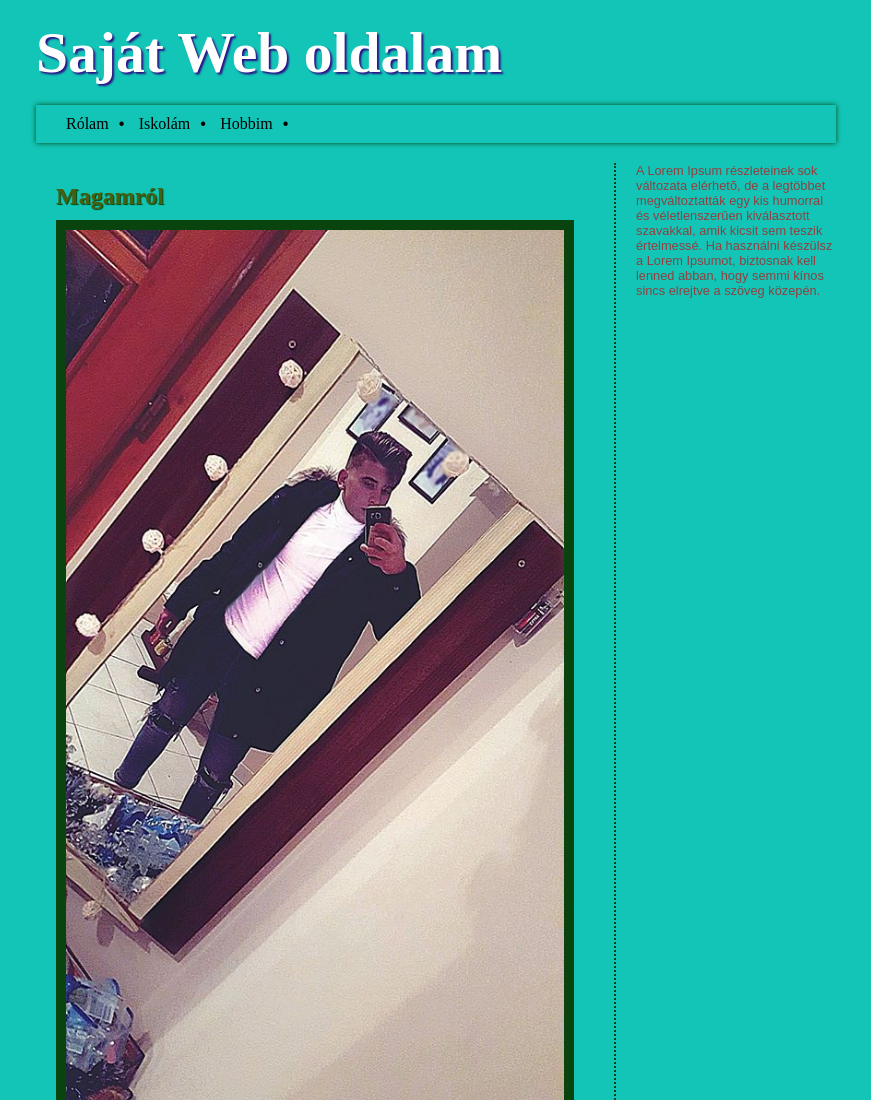
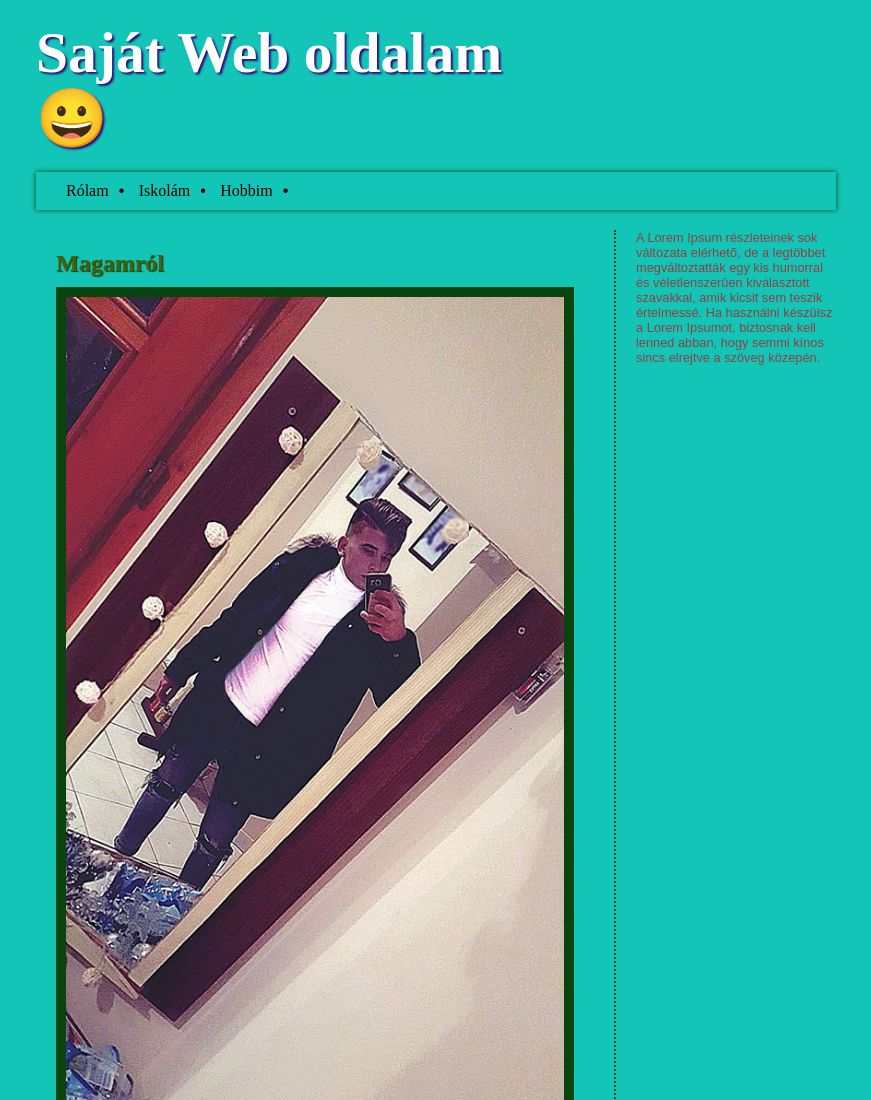
Before and after one commit to unyika123/diakweb-1, a plain HTML site: page index.html in a window 1280 px wide. Shown: the top 1100 px of the page, without its empty margins (204-1075 px from the left). Drawn offline with Linux system fonts and the light colour scheme.

Commit message:
#đdasdd

```diff
--- a/index.html
+++ b/index.html
@@ -11,7 +11,7 @@
 <body>
     <div id="wrapper">
          <header>
-              Saját Web oldalam
+              Saját Web oldalam <p>&#128512;</p>
          </header>
          <nav>
              <a href="">Rólam</a>&bull;
```
